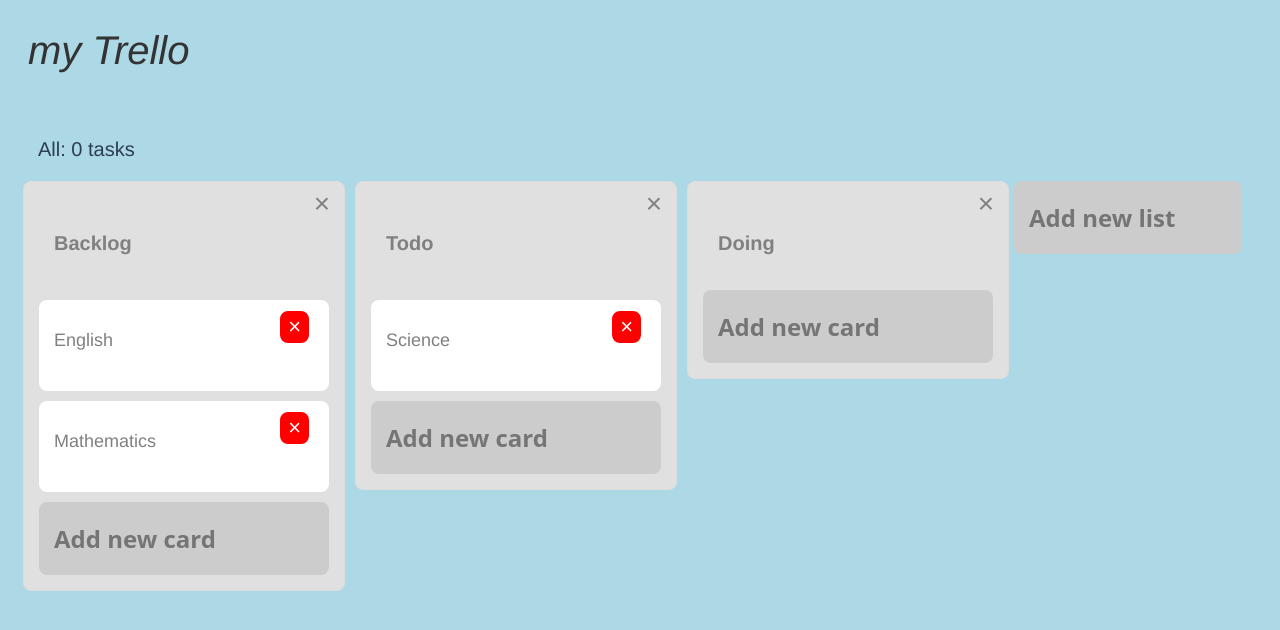
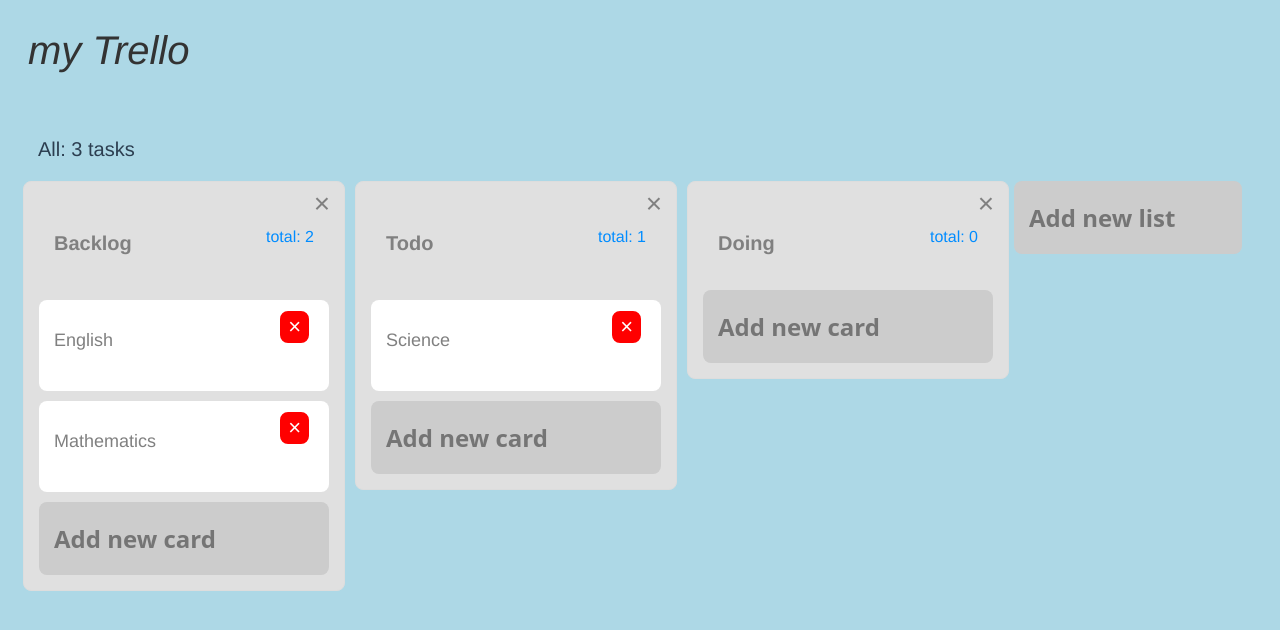
Before and after one commit to Takaharayuuki/Vue-trello, a Vue app: page / in a window 1280 px wide. Shown: the top 630 px of the page. Built offline with nearby package versions, Linux system fonts and the light colour scheme.

Commit message:
Add: カードの総数の表示

```diff
--- a/src/components/Board.vue
+++ b/src/components/Board.vue
@@ -4,7 +4,7 @@
     my Trello
   </header>
   <main>
-    <p class="info-line">All: 0 tasks</p>
+    <p class="info-line">All: {{ totalTasks }} tasks</p>
     <div class="list-index">
       <List
         v-for="(item, index) in lists"
@@ -34,6 +34,9 @@
     ...mapState([
       'lists'
     ]),
+    totalTasks() {
+      return this.$store.getters.totalTasks
+    }
   },
 }
 </script>
--- a/src/components/List.vue
+++ b/src/components/List.vue
@@ -2,6 +2,7 @@
   <div class="list">
     <div class="listheader">
       <p class="list-title">{{ title }}</p>
+      <p class="list-counter">total: {{ totalCardInList }}</p>
       <div class="deletelist" @click="removeList">×</div>
     </div>
     <card
@@ -46,6 +47,11 @@
       }
     }
   },
+  computed: {
+    totalCardInList() {
+      return this.cards.length
+    }
+  }
 }
 </script>
 
--- a/src/store/index.js
+++ b/src/store/index.js
@@ -58,6 +58,9 @@
   modules: {
   },
   getters: {
+    totalTasks(state) {
+      return state.lists.length
+    },
   }
 })
 
```
